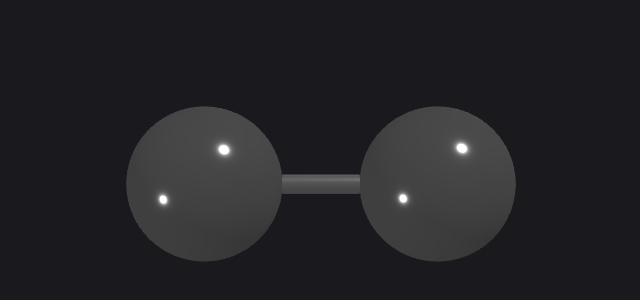
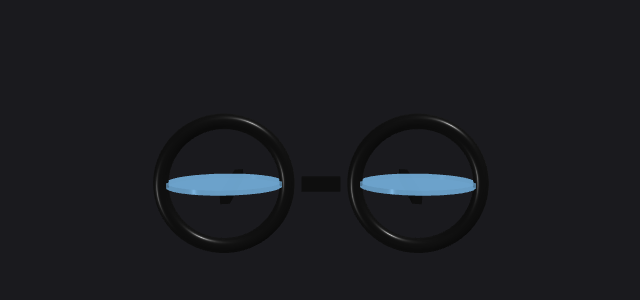
Before and after one commit to JRPinteractive/Glasses-configurator, a plain HTML site: page index.html in a window 1280 px wide. Shown: the part 216-516 px from the top of the page, without its empty margins (319-959 px from the left). Drawn offline with nearby package versions, Linux system fonts and the light colour scheme; animation ran at ten frames a second.

Commit message:
Create realistic glasses with flat lenses, frames, bridge, and arms

```diff
--- a/index.html
+++ b/index.html
@@ -42,17 +42,17 @@
       renderer.shadowMap.type = THREE.PCFSoftShadowMap;
       document.body.appendChild(renderer.domElement);
 
-      // Brighter ambient light to lift the background
+      // Brighter ambient light
       const ambientLight = new THREE.AmbientLight(0xffffff, 2.0);
       scene.add(ambientLight);
 
-      // Strong directional light for definition and shine
+      // Strong directional light for shine
       const directionalLight = new THREE.DirectionalLight(0xffffff, 1.5);
       directionalLight.position.set(5, 8, 5);
       directionalLight.castShadow = true;
       scene.add(directionalLight);
 
-      // Fill light for soft shadows
+      // Fill light
       const fillLight = new THREE.DirectionalLight(0xffffff, 0.6);
       fillLight.position.set(-5, -2, 3);
       scene.add(fillLight);
@@ -60,40 +60,74 @@
       const productGroup = new THREE.Group();
       scene.add(productGroup);
 
-      // Create glasses with two lenses
+      // Realistic glasses structure
       const glassesGroup = new THREE.Group();
       productGroup.add(glassesGroup);
 
-      // Left lens - glossy sphere
-      const lensGeometry = new THREE.IcosahedronGeometry(0.8, 16);
+      // Lens material - flat, semi-transparent with slight tint
       const lensMaterial = new THREE.MeshStandardMaterial({
-        color: 0xcccccc,
-        metalness: 0.9,
+        color: 0x88ccff,
+        metalness: 0.3,
         roughness: 0.1,
-        envMapIntensity: 1.0
+        transparent: true,
+        opacity: 0.7,
+        side: THREE.DoubleSide
       });
-      const leftLens = new THREE.Mesh(lensGeometry, lensMaterial);
-      leftLens.position.x = -1.2;
-      glassesGroup.add(leftLens);
 
-      // Right lens - glossy sphere
-      const rightLens = new THREE.Mesh(lensGeometry, lensMaterial);
-      rightLens.position.x = 1.2;
-      glassesGroup.add(rightLens);
-
-      // Bridge - connecting cylinder
-      const bridgeGeometry = new THREE.CylinderGeometry(0.1, 0.1, 0.8, 16);
-      const bridgeMaterial = new THREE.MeshStandardMaterial({
-        color: 0xaaaaaa,
+      // Frame material - metallic
+      const frameMaterial = new THREE.MeshStandardMaterial({
+        color: 0x2a2a2a,
         metalness: 0.8,
         roughness: 0.2
       });
-      const bridge = new THREE.Mesh(bridgeGeometry, bridgeMaterial);
-      bridge.rotation.z = Math.PI / 2;
+
+      // LEFT LENS - flat disc
+      const lensGeometry = new THREE.CylinderGeometry(0.6, 0.6, 0.05, 32);
+      const leftLens = new THREE.Mesh(lensGeometry, lensMaterial);
+      leftLens.position.set(-1.0, 0, 0);
+      leftLens.rotation.y = 0.1; // slight angle
+      glassesGroup.add(leftLens);
+
+      // LEFT FRAME - ring around lens
+      const frameGeometry = new THREE.TorusGeometry(0.65, 0.08, 16, 100);
+      const leftFrame = new THREE.Mesh(frameGeometry, frameMaterial);
+      leftFrame.position.set(-1.0, 0, 0);
+      leftFrame.rotation.y = 0.1;
+      glassesGroup.add(leftFrame);
+
+      // RIGHT LENS - flat disc
+      const rightLens = new THREE.Mesh(lensGeometry, lensMaterial);
+      rightLens.position.set(1.0, 0, 0);
+      rightLens.rotation.y = -0.1; // slight angle
+      glassesGroup.add(rightLens);
+
+      // RIGHT FRAME - ring around lens
+      const rightFrame = new THREE.Mesh(frameGeometry, frameMaterial);
+      rightFrame.position.set(1.0, 0, 0);
+      rightFrame.rotation.y = -0.1;
+      glassesGroup.add(rightFrame);
+
+      // BRIDGE - connecting the two frames
+      const bridgeGeometry = new THREE.BoxGeometry(0.4, 0.15, 0.08);
+      const bridge = new THREE.Mesh(bridgeGeometry, frameMaterial);
+      bridge.position.set(0, 0, 0);
       glassesGroup.add(bridge);
 
-      // Slight rotation for better viewing angle
-      glassesGroup.rotation.x = 0.1;
+      // LEFT ARM/TEMPLE - extends back
+      const armGeometry = new THREE.BoxGeometry(0.1, 0.12, 1.8);
+      const leftArm = new THREE.Mesh(armGeometry, frameMaterial);
+      leftArm.position.set(-1.0, -0.15, -0.9);
+      leftArm.rotation.z = 0.05;
+      glassesGroup.add(leftArm);
+
+      // RIGHT ARM/TEMPLE - extends back
+      const rightArm = new THREE.Mesh(armGeometry, frameMaterial);
+      rightArm.position.set(1.0, -0.15, -0.9);
+      rightArm.rotation.z = -0.05;
+      glassesGroup.add(rightArm);
+
+      // Slight overall tilt for better viewing
+      glassesGroup.rotation.x = 0.15;
 
       window.addEventListener('resize', () => {
         camera.aspect = window.innerWidth / window.innerHeight;
```
